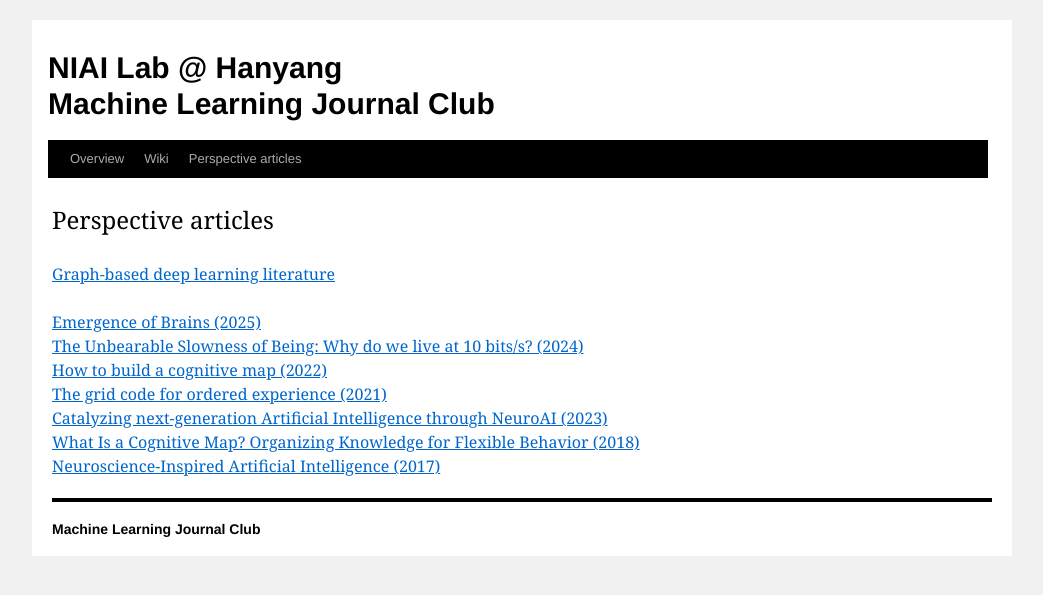
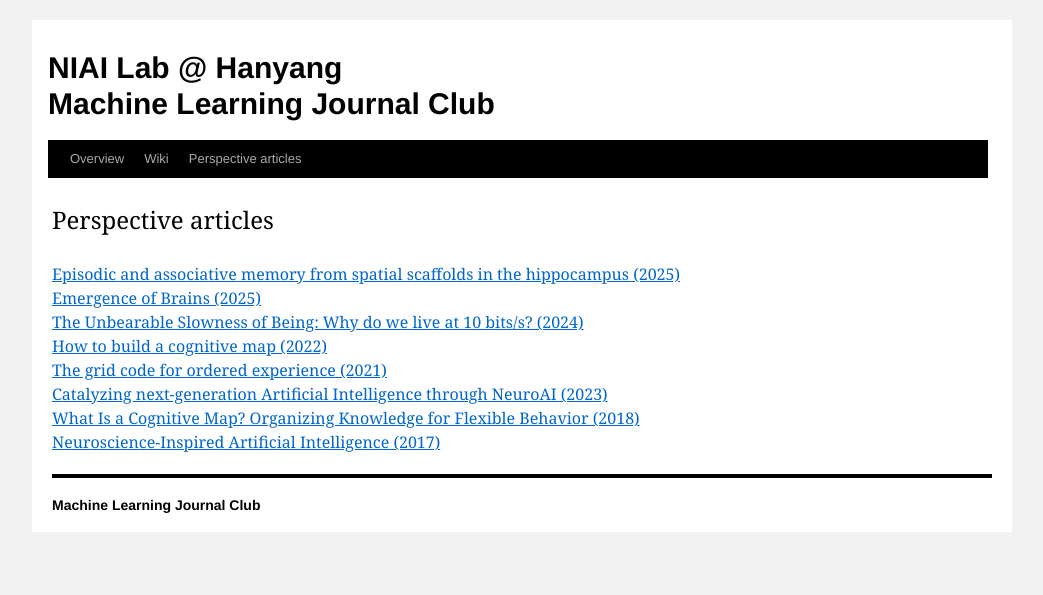
Before and after one commit to niai-lab/GraphML-JC, a Jekyll site: the page built from suggested_reading.html, in a window 1280 px wide. Shown: the top 595 px of the page, without its empty margins (118-1161 px from the left). Built offline with Jekyll 4.4.1, drawn with Linux system fonts in a browser that asks for light colours.

Commit message:
Update suggested_reading.html

```diff
--- a/suggested_reading.html
+++ b/suggested_reading.html
@@ -9,8 +9,8 @@ title: Perspective articles
     <h2>Perspective articles</h2>
   </p>
 
-  <p><a href="https://github.com/naganandy/graph-based-deep-learning-literature">Graph-based deep learning literature</a><br /><br />
-
+  <p>
+    <a href="https://https://www.nature.com/articles/s41586-024-08392-y">Episodic and associative memory from spatial scaffolds in the hippocampus (2025)</a><br />
     <a href="https://journals.aps.org/prxlife/pdf/10.1103/62p9-wn32">Emergence of Brains (2025)</a><br />
     <a href="https://arxiv.org/abs/2408.10234">The Unbearable Slowness of Being: Why do we live at 10 bits/s? (2024)</a><br />
     <a href="https://www.nature.com/articles/s41593-022-01153-y">How to build a cognitive map (2022)</a><br />
```
